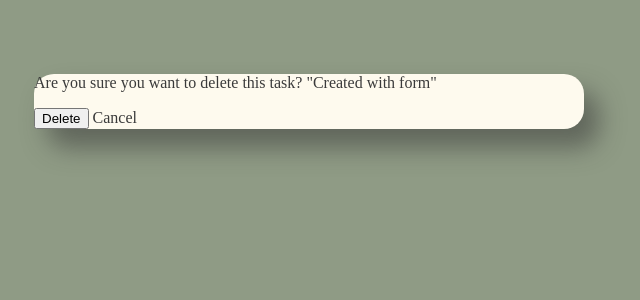
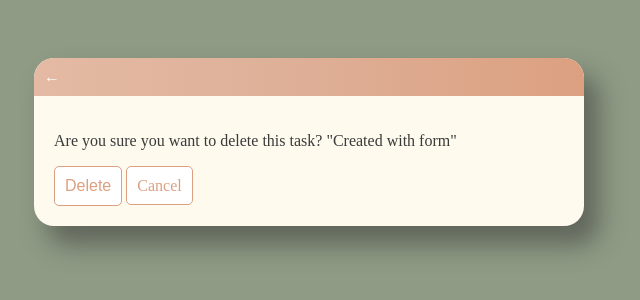
Before and after one commit to IsabelWen/ToDoList, a Django app: page /delete-task/4/ in a window 1280 px wide. Shown: the top 300 px of the page, without its empty margins (331-971 px from the left). Run offline with Django 4.2, Linux system fonts and the light colour scheme; a user stored in the database is signed in; data comes from the database, SQL or seed files in the repository; both versions use the stored data as it was after the commit.

Commit message:
Add styling to task form

```diff
--- a/todolist/base/templates/base/delete_task.html
+++ b/todolist/base/templates/base/delete_task.html
@@ -1,11 +1,16 @@
 {% extends 'base/main.html' %}
 {% block content %}
 
-    <form method="POST">
-        {% csrf_token%}
-        <p>Are you sure you want to delete this task? "{{task}}"</p>
-        <input type="submit" value="Delete"/>
-        <a href="{% url 'todo' %}">Cancel</a>
-    </form>
+<div class="headerbar">
+    <a href="{% url 'todo' %}">&#8592;</a>
+</div>
+    <div class="card-body">
+        <form method="POST">
+            {% csrf_token%}
+            <p>Are you sure you want to delete this task? "{{task}}"</p>
+            <input class="button" type="submit" value="Delete"/>
+            <a class="button" href="{% url 'todo' %}">Cancel</a>
+        </form>
+    </div>
 
 {% endblock content %}
--- a/todolist/base/templates/base/main.html
+++ b/todolist/base/templates/base/main.html
@@ -55,7 +55,7 @@
             text-decoration: none;
         }
 
-        /* todolist.html */
+        /* Classes all pages */
         .headerbar {
             display: flex;
             justify-content: space-between;
@@ -69,6 +69,11 @@
             color: #ffffff;
         }
 
+        .card-body {
+            padding: 20px;
+        }
+
+        /* todolist.html */
         .task-wrapper {
             display: flex;
             align-items: center;
@@ -124,7 +129,6 @@
             text-shadow: 1px 1px #8d634d;
         }
 
-
     </style>
 </head>
 <body>
```
Also changed, not shown: todolist/base/templates/base/task_form.html (+6 -3 lines), todolist/db.sqlite3.
